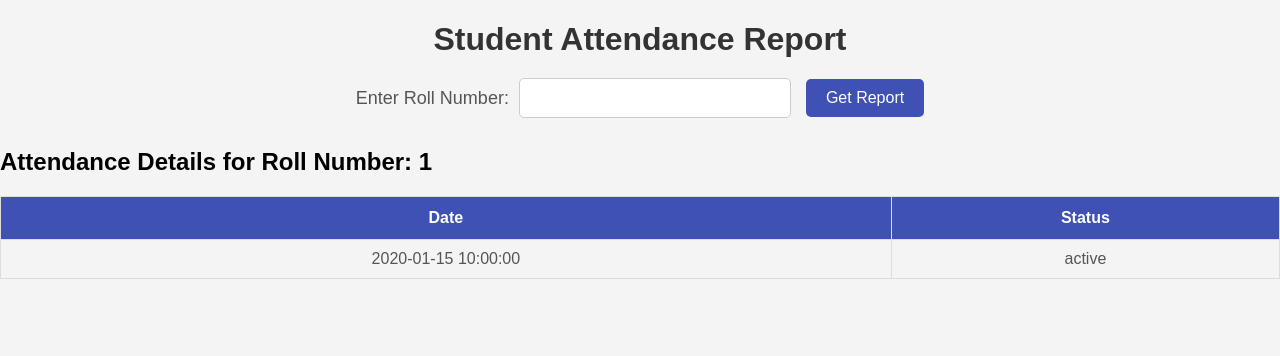
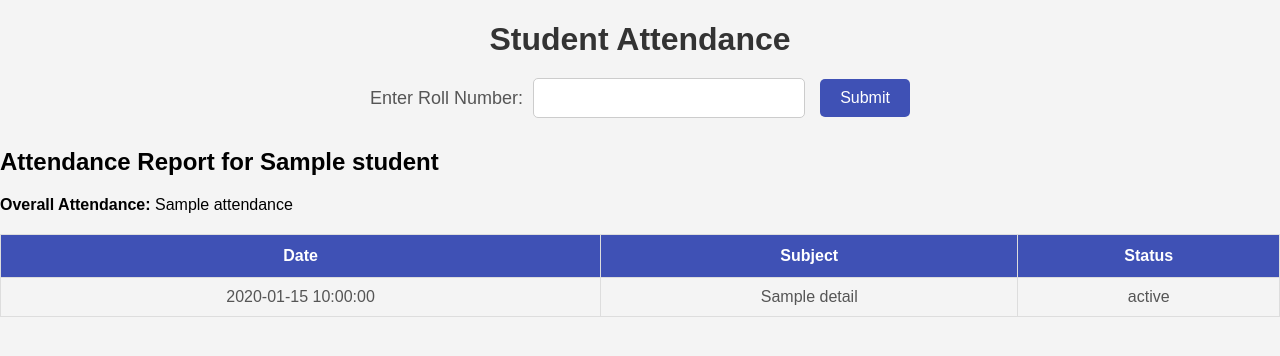
Before and after one commit to YogeswaraRao-07/final_project, a Flask app: template templates/student_details/student_attendance.html in a window 1280 px wide. Shown: the top 356 px of the page. Run offline with Flask 3, Linux system fonts and the light colour scheme; the template is opened without the code that fills it: most values are stand-ins (such as "Sample title", 1, 10 or a date in 2020).

Commit message:
added some database and excel work

```diff
--- a/app.py
+++ b/app.py
@@ -1,4 +1,8 @@
-from flask import Flask, render_template, request, jsonify
+import openpyxl
+import os
+import sqlite3
+import pandas as pd
+from flask import Flask, request, render_template
 
 app = Flask(__name__)
 
@@ -9,9 +13,72 @@ def index():
     # Renders the index.html page (home page)
     return render_template('index.html')
 
-@app.route('/register')
+@app.route('/register', methods=['GET', 'POST'])
 def register():
-    return render_template('registration/register.html')
+    success = False
+    error_message = None  # Variable to hold the error message
+
+    if request.method == 'POST':
+        student_id = request.form['student_id']
+        name = request.form['name']
+        branch = request.form['branch']
+        section = request.form['section']
+        room_no = request.form['room_no']
+        mobile = request.form['mobile']
+        email = request.form['email']
+
+        # Insert data into the correct branch table
+        try:
+            conn = sqlite3.connect('attendance.db')
+            cursor = conn.cursor()
+
+            # Check if the student already exists
+            cursor.execute(f"SELECT * FROM {branch} WHERE student_id = ?", (student_id,))
+            existing_student = cursor.fetchone()
+
+            if existing_student:
+                # If student exists, set the error message
+                error_message = "Student ID already exists in the database!"
+            else:
+                # Insert into the specific branch table if the student doesn't exist
+                cursor.execute(f'''
+                    INSERT INTO {branch} (student_id, name, branch, section, room_no, mobile, email)
+                    VALUES (?, ?, ?, ?, ?, ?, ?)
+                ''', (student_id, name, branch, section, room_no, mobile, email))
+                conn.commit()  # Ensure data is saved to the database
+                success = True
+
+            # Save to Excel
+            filename = f'{branch}_{section}.xlsx'
+            if not os.path.exists(filename):
+                df = pd.DataFrame(columns=['Student ID', 'Name', 'Branch', 'Section', 'Room Number', 'Mobile', 'Email'])
+            else:
+                df = pd.read_excel(filename)
+
+            # Append or update data in the DataFrame
+            new_data = pd.DataFrame([{
+                'Student ID': student_id,
+                'Name': name,
+                'Branch': branch,
+                'Section': section,
+                'Room Number': room_no,
+                'Mobile': mobile,
+                'Email': email
+            }])
+
+            # Use pd.concat to append the new data to the existing DataFrame
+            df = pd.concat([df, new_data], ignore_index=True)
+
+            # Save the updated DataFrame to Excel
+            df.to_excel(filename, index=False, engine='openpyxl')
+
+            conn.close()
+
+        except sqlite3.Error as e:
+            error_message = f"Error: {e}"
+            print(f"Error: {e}")
+
+    return render_template('registration/register.html', success=success, error_message=error_message)
 
 @app.route('/admin')
 def admin():
@@ -24,34 +91,46 @@ def select_class():
         class_name = request.form.get('class_name')
         room_number = request.form.get('room_number')
         attendance_data = [
-            {'student_id': '21A51A4201', 'name': 'John Doe', 'status': 'Present', 'remarks': 'Good', 'generated_at': '21-12-2024 & 15:33'},
-            {'student_id': '21A51A4202', 'name': 'Jane Smith', 'status': 'Absent', 'remarks': 'Good', 'generated_at': '21-12-2024 & 15:33'},
-            {'student_id': '21A51A4203', 'name': 'Emily Johnson', 'status': 'Present', 'remarks': 'Good', 'generated_at': '21-12-2024 & 15:33'},
-            {'student_id': '21A51A4204', 'name': 'Michael Brown', 'status': 'Present', 'remarks': 'Good', 'generated_at': '21-12-2024 & 15:33'},
-            {'student_id': '21A51A4205', 'name': 'Sarah Davis', 'status': 'Absent', 'remarks': 'Good', 'generated_at': '21-12-2024 & 15:33'},
-            {'student_id': '21A51A4206', 'name': 'Yogeswara Rao', 'status': 'Present', 'remarks': 'Good', 'generated_at': '21-12-2024 & 15:33'},
+            {'student_id': '21A51A4201', 'name': 'John Doe', 'status': 'Present', 'generated_at': '21-12-2024 & 15:33'},
+            {'student_id': '21A51A4202', 'name': 'Jane Smith', 'status': 'Absent', 'generated_at': '21-12-2024 & 15:33'},
+            {'student_id': '21A51A4203', 'name': 'Emily Johnson', 'status': 'Present', 'generated_at': '21-12-2024 & 15:33'},
+            {'student_id': '21A51A4204', 'name': 'Michael Brown', 'status': 'Present', 'generated_at': '21-12-2024 & 15:33'},
+            {'student_id': '21A51A4205', 'name': 'Sarah Davis', 'status': 'Absent', 'generated_at': '21-12-2024 & 15:33'},
+            {'student_id': '21A51A4206', 'name': 'Yogeswara Rao', 'status': 'Present', 'generated_at': '21-12-2024 & 15:33'},
         ]
         return render_template('user/get_attendance.html', class_name=class_name, room_number=room_number, attendance_data=attendance_data)
     return render_template('user/select_class.html')
 
-@app.route('/student_attendance', methods=['POST', 'GET'])
+@app.route('/student_attendance', methods=['GET', 'POST'])
 def student_attendance():
-    roll_number = request.form['roll_number']
-    # Simulate fetching data from the database
-    attendance_db = {
-        '1234': [
-            {'date': '2024-12-18', 'status': 'Present'},
-            {'date': '2024-12-19', 'status': 'Absent'},
-            {'date': '2024-12-20', 'status': 'Present'}
-        ],
-        '5678': [
-            {'date': '2024-12-18', 'status': 'Absent'},
-            {'date': '2024-12-19', 'status': 'Present'},
-            {'date': '2024-12-20', 'status': 'Present'}
-        ]
-    }
-    attendance_details = attendance_db.get(roll_number, [])
-    return render_template('student_attendance.html', roll_number=roll_number, attendance_details=attendance_details)
+    student_data = None
+    error_message = None
+    if request.method == 'POST':
+        roll_number = request.form.get('roll_number')
+        attendance_data = {
+            "1001": {
+                "name": "John Doe",
+                "attendance": "85%",
+                "details": [
+                    {"date": "2024-12-01", "subject": "Mathematics", "status": "Present"},
+                    {"date": "2024-12-02", "subject": "Physics", "status": "Absent"},
+                    {"date": "2024-12-03", "subject": "Chemistry", "status": "Present"},
+                ],
+            },
+            "1002": {
+                "name": "Jane Smith",
+                "attendance": "90%",
+                "details": [
+                    {"date": "2024-12-01", "subject": "Mathematics", "status": "Present"},
+                    {"date": "2024-12-02", "subject": "Physics", "status": "Present"},
+                    {"date": "2024-12-03", "subject": "Chemistry", "status": "Present"},
+                ],
+            },
+        }
+        student_data = attendance_data.get(roll_number)
+        if not student_data:
+            error_message = "No record found for the entered roll number."
+    return render_template('student_details/student_attendance.html', student_data=student_data, error_message=error_message)
 
 '''
 @app.route('/get_attendance', methods=['POST'])
--- a/templates/student_details/student_attendance.html
+++ b/templates/student_details/student_attendance.html
@@ -3,40 +3,51 @@
 <head>
     <meta charset="UTF-8">
     <meta name="viewport" content="width=device-width, initial-scale=1.0">
-    <title>Attendance Report</title>
+    <title>Student Attendance</title>
     <link rel="stylesheet" href="{{ url_for('static', filename='css/student_attendance.css') }}">
     <link rel="stylesheet" href="/final_project/static/css/student_attendance.css">
 </head>
 <body>
-    <h1>Student Attendance Report</h1>
-    <form action="/student_attendance" method="POST">
+    <header>
+        <h1>Student Attendance</h1>
+    </header>
+
+    <main>
+        <section>
+            <form method="POST" action="{{ url_for('student_attendance') }}">
                 <label for="roll_number">Enter Roll Number:</label>
                 <input type="text" id="roll_number" name="roll_number" required>
-        <button type="submit">Get Report</button>
+                <button type="submit">Submit</button>
             </form>
+        </section>
+        {% if error_message %}
+            <p class="error">{{ error_message }}</p>
+        {% endif %}
+        {% if student_data %}
+            <section>
+                <h2>Attendance Report for {{ student_data.name }}</h2>
+                <p><strong>Overall Attendance:</strong> {{ student_data.attendance }}</p>
 
-    {% if attendance_details %}
-    <h2>Attendance Details for Roll Number: {{ roll_number }}</h2>
                 <table>
                     <thead>
                         <tr>
                             <th>Date</th>
+                            <th>Subject</th>
                             <th>Status</th>
                         </tr>
                     </thead>
                     <tbody>
-            {% for record in attendance_details %}
+                        {% for detail in student_data.details %}
                             <tr>
-                <td>{{ record.date }}</td>
-                <td>{{ record.status }}</td>
+                                <td>{{ detail.date }}</td>
+                                <td>{{ detail.subject }}</td>
+                                <td>{{ detail.status }}</td>
                             </tr>
                         {% endfor %}
                     </tbody>
                 </table>
-    {% else %}
-    {% if roll_number %}
-    <p>No attendance records found for Roll Number: {{ roll_number }}</p>
+            </section>
         {% endif %}
-    {% endif %}
+    </main>
 </body>
 </html>
--- a/templates/user/get_attendance.html
+++ b/templates/user/get_attendance.html
@@ -22,7 +22,6 @@
                     <th>Student ID</th>
                     <th>Student Name</th>
                     <th>Attendance Status</th>
-                    <th>Remarks</th>
                     <th>Date & Time</th>
                 </tr>
             </thead>
@@ -32,7 +31,6 @@
                     <td>{{ record.student_id }}</td>
                     <td>{{ record.name }}</td>
                     <td>{{ record.status }}</td>
-                    <td>{{ record.remarks }}</td>
                     <td>{{ record.generated_at }}</td>
                 </tr>
                 {% endfor %}
```
Also changed, not shown: db_setup.py (added, +30 -0 lines), static/css/register.css (+17 -2 lines), static/css/spinner.css (deleted, +0 -29 lines), templates/registration/register.html (+19 -1 lines), templates/spinner.html (deleted, +0 -26 lines). Lines whose indentation alone changed are shown as unchanged.
